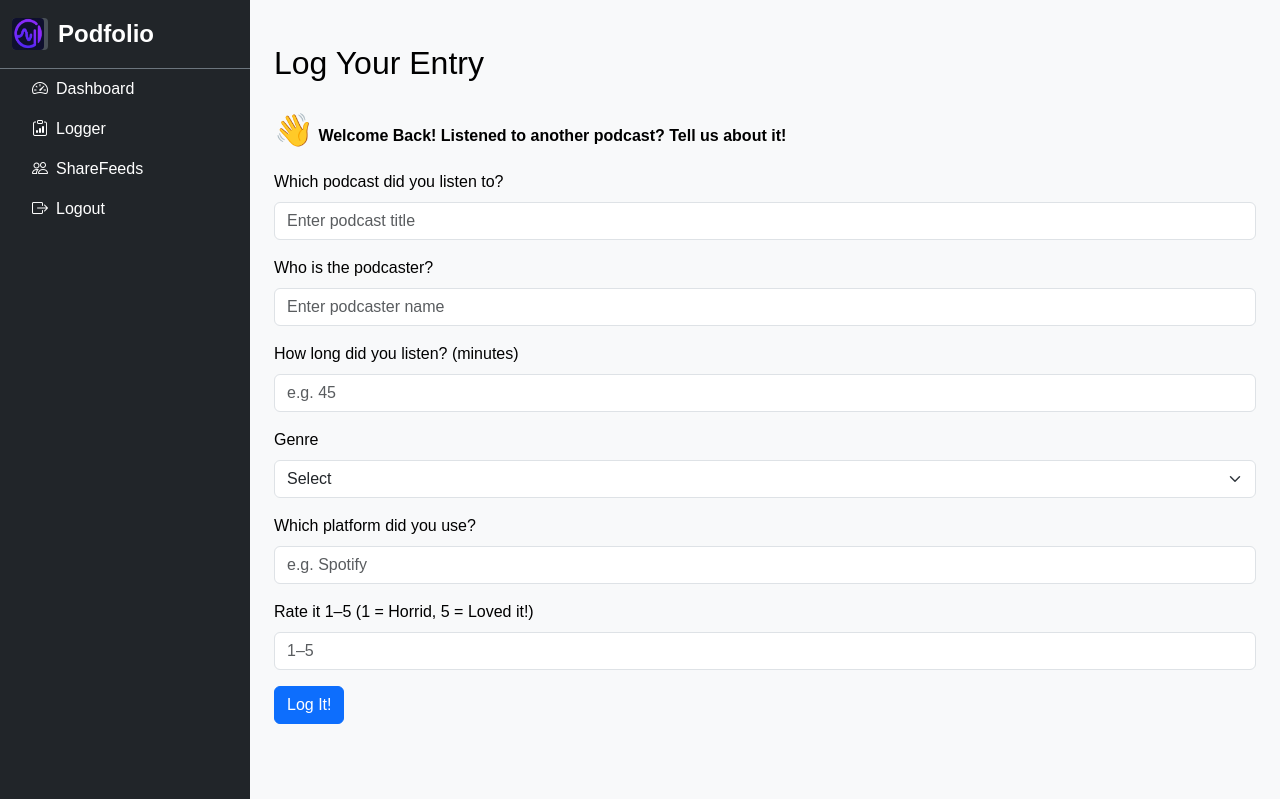
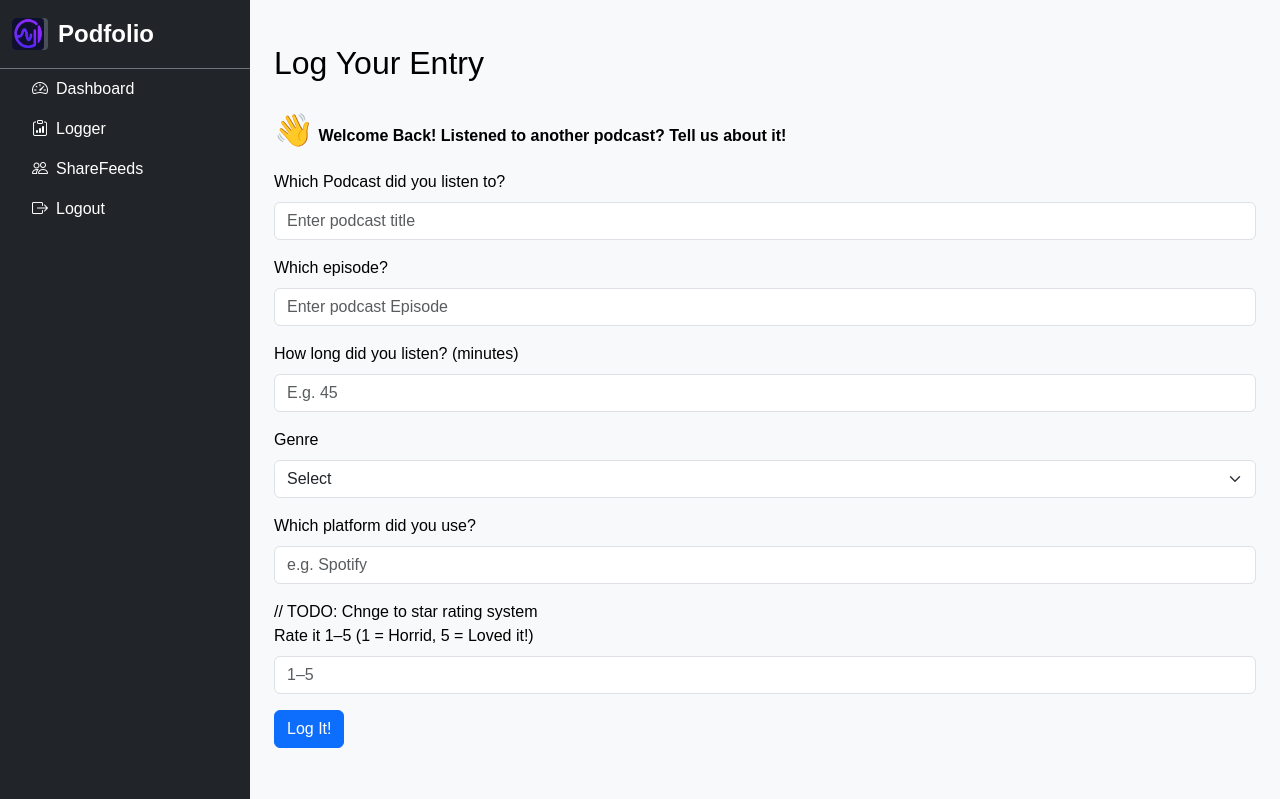
Before and after one commit to EmilyHan22/CITS3403-Project, a Flask app: page /podcast-log in a window 1280 px wide. Shown: the top 799 px of the page. Run offline with Flask 3, Linux system fonts and the light colour scheme.

Commit message:
Edit form: genre selections and podcast title/episode.

```diff
--- a/app/templates/PodcastLog.html
+++ b/app/templates/PodcastLog.html
@@ -10,18 +10,18 @@ Podcast Log – Podfolio
 
 <form>
   <div class="mb-3">
-    <label for="podcastTitle" class="form-label">Which podcast did you listen to?</label>
+    <label for="podcastTitle" class="form-label">Which Podcast did you listen to?</label>
     <input type="text" class="form-control" id="podcastTitle" placeholder="Enter podcast title">
   </div>
 
   <div class="mb-3">
-    <label for="podcasterName" class="form-label">Who is the podcaster?</label>
-    <input type="text" class="form-control" id="podcasterName" placeholder="Enter podcaster name">
+    <label for="podcastEp" class="form-label">Which episode?</label>
+    <input type="text" class="form-control" id="podcastEp" placeholder="Enter podcast Episode">
   </div>
 
   <div class="mb-3">
     <label for="listenTime" class="form-label">How long did you listen? (minutes)</label>
-    <input type="number" class="form-control" id="listenTime" placeholder="e.g. 45">
+    <input type="number" class="form-control" id="listenTime" placeholder="E.g. 45">
   </div>
 
   <div class="mb-3">
@@ -30,6 +30,8 @@ Podcast Log – Podfolio
       <option selected disabled>Select</option>
       <option value="Education">Education</option>
       <option value="Entertainment">Entertainment</option>
+      <option value="Story Telling">Story Telling</option>
+      <option value="Crime and Mystery">Crime and Mystery</option>
       <option value="Business">Business</option>
       <option value="Health">Health</option>
       <option value="Technology">Technology</option>
@@ -42,6 +44,7 @@ Podcast Log – Podfolio
     <input type="text" class="form-control" id="platform" placeholder="e.g. Spotify">
   </div>
 
+  // TODO: Chnge to star rating system
   <div class="mb-3">
     <label for="rating" class="form-label">Rate it 1–5 (1 = Horrid, 5 = Loved it!)</label>
     <input type="number" class="form-control" id="rating" min="1" max="5" placeholder="1–5">
```
